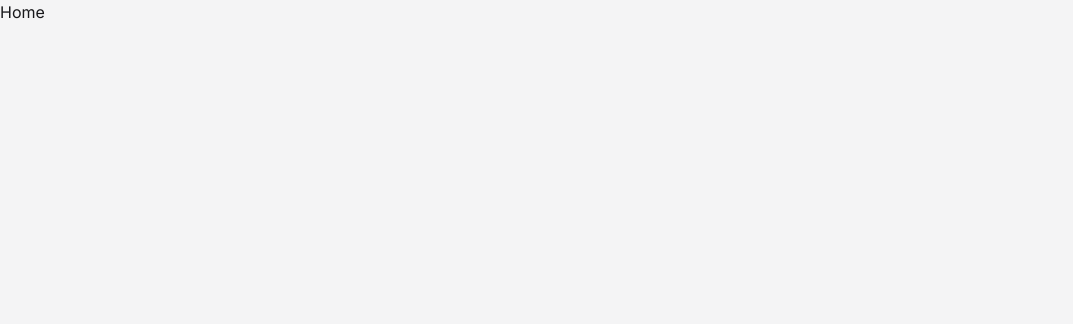
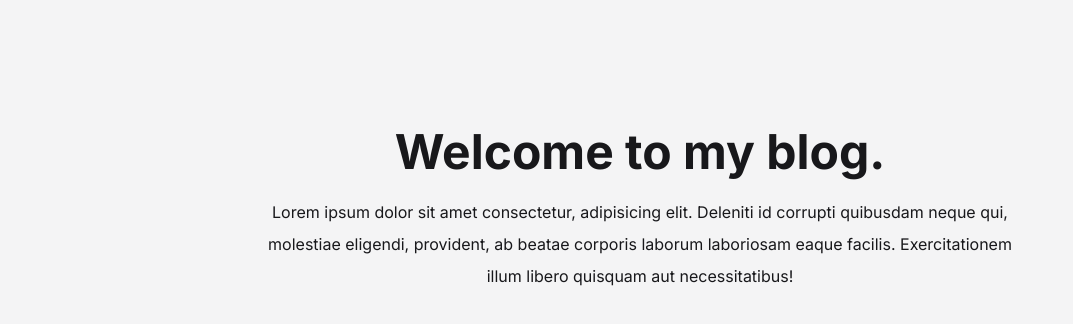
Before and after one commit to danielbortoleti/personal-blog, a Next.js app: page / in a window 1280 px wide. Shown: the top 324 px of the page, without its empty margins (0-1073 px from the left). Built offline with nearby package versions, Linux system fonts and the light colour scheme.

Commit message:
style: refine styling for home and post pages with basic Lorem Ipsum content

```diff
--- a/src/app/page.tsx
+++ b/src/app/page.tsx
@@ -1,3 +1,6 @@
 export default function Home() {
-  return <main> Home</main>;
+  return <main className="text-center pt-32 px-5">
+    <h1 className="text-4xl md:text-5xl font-bold mb-5">Welcome to my blog.</h1>
+    <p className="max-w-[750px] mx-auto leading-8">Lorem ipsum dolor sit amet consectetur, adipisicing elit. Deleniti id corrupti quibusdam neque qui, molestiae eligendi, provident, ab beatae corporis laborum laboriosam eaque facilis. Exercitationem illum libero quisquam aut necessitatibus!</p>
+  </main>;
 }
--- a/src/app/posts/page.tsx
+++ b/src/app/posts/page.tsx
@@ -1,3 +1,5 @@
 export default function Page() {
-  return <main> Posts page </main>;
+  return <main className="text-center pt-32 px-5">
+     <h1 className="text-4xl md:text-5xl font-bold mb-5">All posts.</h1>
+  </main>;
 }
```
